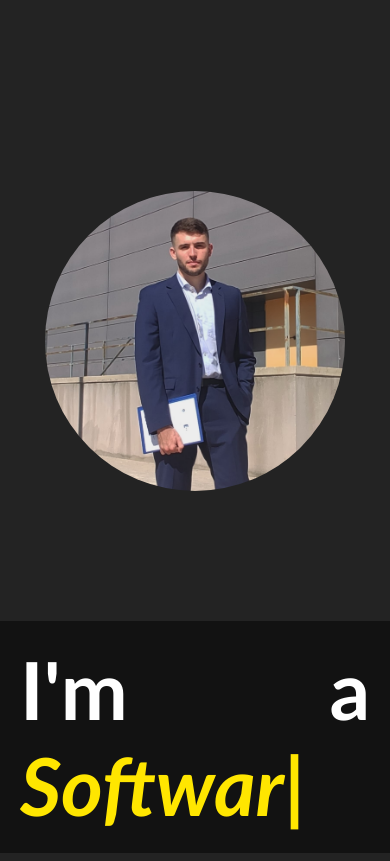
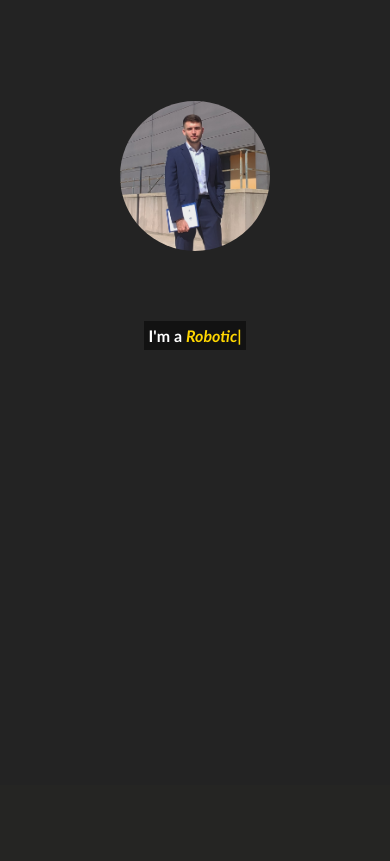
Before and after one commit to Villanua/personal_web, a Django app: page / in a window 390 px wide. Shown: the part 59-920 px from the top of the page. After the commit the page ends 409 px from the top, so only its background shows below. Run offline with Django 5.2, Linux system fonts and the light colour scheme; some libraries are stand-ins or nearby versions.

Commit message:
Add mobile & responsive app

```diff
--- a/villanua_web_django/main_page_app/static/css/home.css
+++ b/villanua_web_django/main_page_app/static/css/home.css
@@ -1,21 +1,73 @@
+/* Home page image styles */
 #home-page img {
-    height: 300px;
-    position: absolute; top: 170px; margin-left: 50%; transform: translate(-50%);
+    height: 18.75rem;
+    position: absolute; top: 10.625rem;
+    left: 50%; transform: translateX(-50%);
     border-radius: 50%;
 }
 
+/* Presentation container styles */
 #presentation-container {
     width: auto;
-    margin-top: 600px;
+    margin: 37.5rem 3.125rem 0 3.125rem;
     display: flex; align-items: center; justify-content: center;
 }
 
 #presentation-container h1 {
-    padding: 20px; margin-bottom: 2%;
-    font-size: 80px; font-weight: 600;
+    padding: 1.25rem;
+    margin-bottom: 2%;
+    font-size: 3rem;
+    font-weight: 600;
     background-color: rgb(18, 18, 18); color: white;
 }
 
 #presentation-container h1 span {
-    color: rgb(255, 230, 0); font-style: italic;
+    color: gold; font-style: italic;
 }
+
+/* Responsive styles */
+@media (max-width: 768px) {
+    #home-page img {
+        height: 12.5rem;
+        top: 6.25rem;
+    }
+
+    #presentation-container {
+        margin-top: 25rem;
+    }
+
+    #presentation-container h1 {
+        font-size: 2rem;
+        padding: 0.625rem;
+    }
+}
+
+@media (max-width: 480px) {
+    #home-page img {
+        height: 9.375rem;
+        top: 5rem;
+    }
+
+    #presentation-container {
+        margin-top: 18.75rem;
+    }
+
+    #presentation-container h1 {
+        font-size: 1rem;
+        padding: 0.3125rem;
+    }
+}
+
+.mobile #home-page img {
+    height: 12.5rem;
+    top: 6.25rem;
+}
+
+.mobile #presentation-container {
+    margin-top: 25rem;
+}
+
+.mobile #presentation-container h1 {
+    font-size: 2rem;
+    padding: 0.625rem;
+}
--- a/villanua_web_django/main_page_app/templates/main_page_app/main.html
+++ b/villanua_web_django/main_page_app/templates/main_page_app/main.html
@@ -56,8 +56,8 @@
       <div class="collapse" id="projectsAccordion">
         <div class="card card-body">
           <ul class="list-group">
-            <li class="list-group-item"><a href="#" id="project1-link">Project 1</a></li>
-            <li class="list-group-item"><a href="#" id="project2-link">Project 2</a></li>
+            <li class="list-group-item"><a href="#" class="project-link" id="project1-link">Vectra</a></li>
+            <li class="list-group-item"><a href="#" class="project-link" id="project2-link">LLM teacher</a></li>
             <!-- Add more projects here -->
           </ul>
         </div>
```
Also changed, not shown: villanua_web_django/main_page_app/static/js/ui.js (+16 -14 lines).
